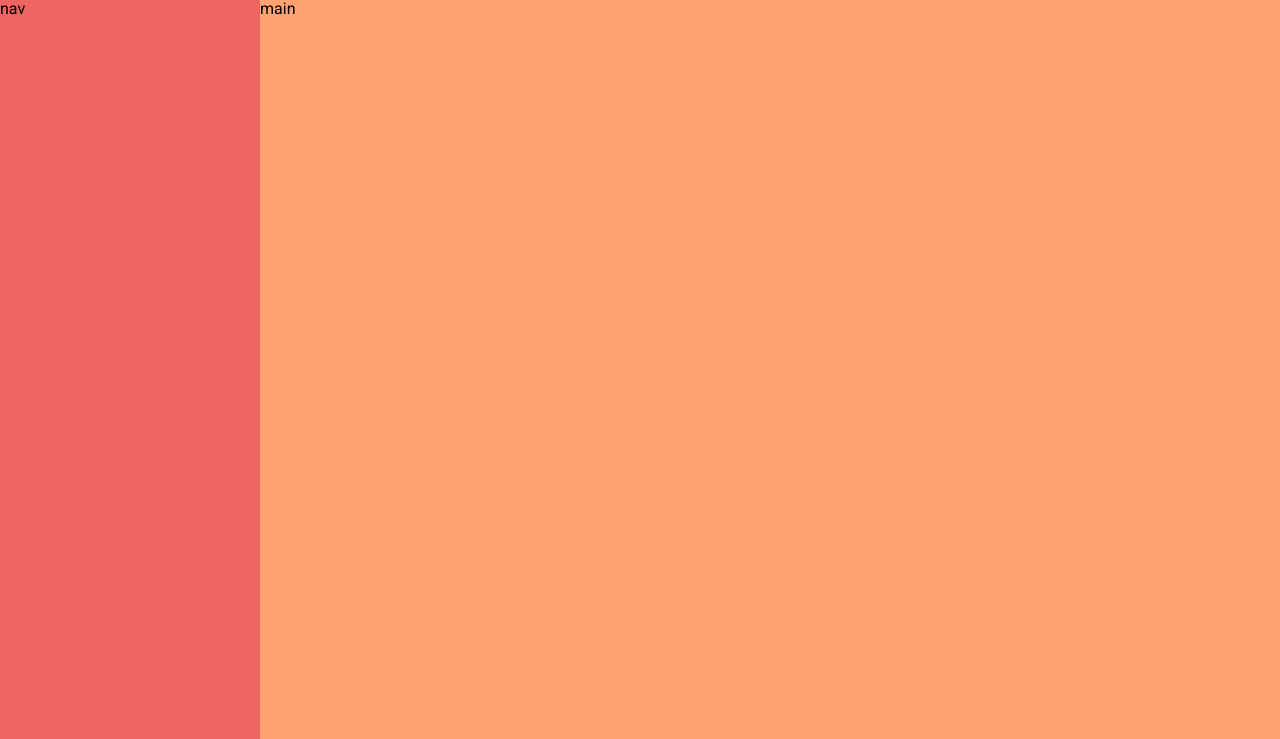
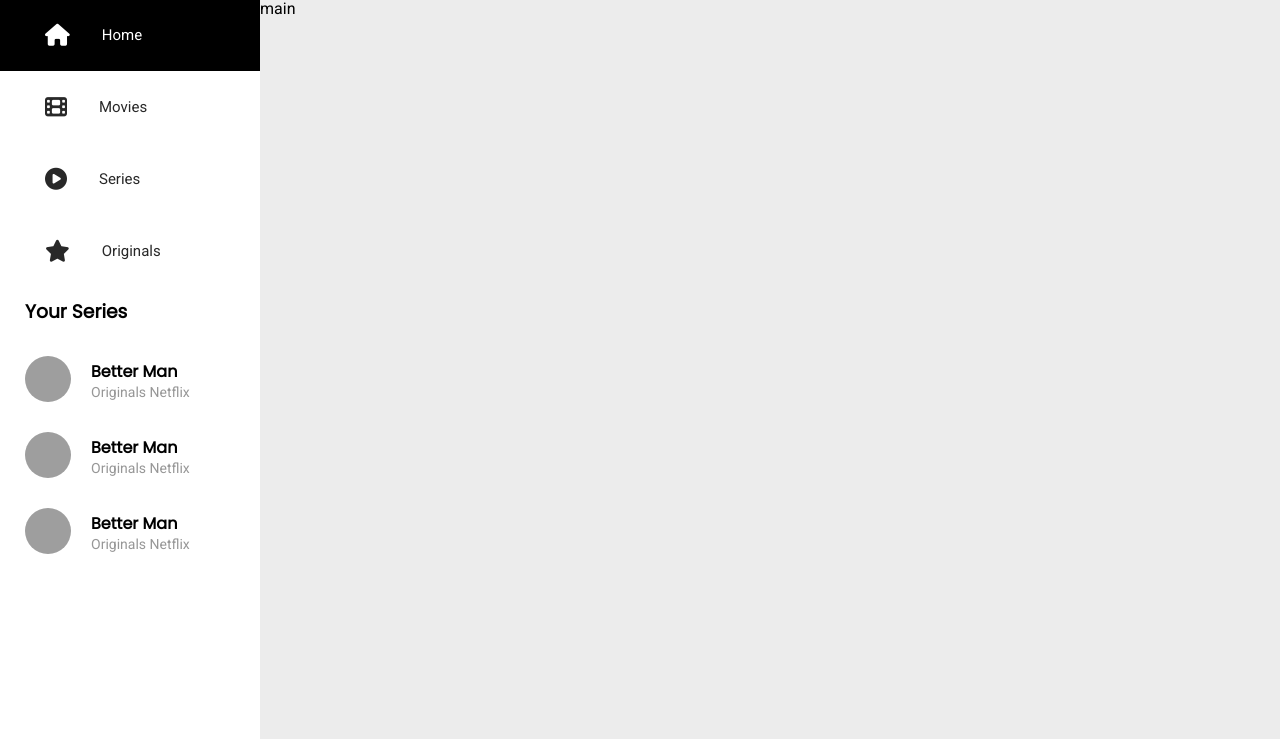
Before and after one commit to DanielPipaAguirre/NetflixVanillaJavaScript, a plain HTML site: page index.html in a window 1280 px wide. Shown: the part 61-800 px from the top of the page. Drawn offline with Linux system fonts and the light colour scheme; grey boxes are pictures that could not be loaded.

Commit message:
Nav Component

```diff
--- a/css/style.css
+++ b/css/style.css
@@ -92,6 +92,8 @@ ul {
 .header__profile a {
     color: #ffffffde;
     font-weight: 200;
+    font-family: 'Poppins';
+    font-size: 14px;
 }
 
 .header__profile a:hover {
@@ -117,12 +119,84 @@ ul {
 
 .nav {
     grid-area: nav;
-    background: #ed6663;
+    background: #fff;
+    overflow: hidden;
+}
+
+.nav__items {
+    padding: 25px 45px;
+    min-width: 800px;
+    color: #282828;
+    display: flex;
+    font-size: 15px;
+    align-items: center;
+}
+
+.nav__items:hover {
+    background: #000;
+    color: #fff;
+}
+
+.nav__items.active {
+    background: #000;
+    color: #fff;
+}
+
+.nav__items .fas {
+    margin-right: 32px;
+    text-align: center;
+    font-size: 22px;
+}
+
+.nav__favorite {
+    padding: 10px 10px 0px 25px;
+}
+
+.nav__favorite h3 {
+    margin-bottom: 15px;
+}
+
+.nav__favorite--scroll {
+    overflow: auto;
+    height: 220px;
+    scrollbar-color: #7f7f7f white; /* thumb and track color */
+    scrollbar-width: thin;
+}
+
+.nav__favorite a {
+    display: flex;
+    align-items: center;
+    padding: 15px 0;
+    margin-right: 10px;
+}
+
+.nav__favorite figure {
+    width: 46px;
+    height: 46px;
+    overflow: hidden;
+    border-radius: 100px;
+    margin-right: 20px;
+}
+
+.nav__favorite img {
+    width: 100%;
+    height: 100%;
+    object-fit: cover;
+}
+
+.nav__favorite a div {
+    font-size: 14px;
+    color: rgb(151, 151, 151);
+}
+
+.nav__favorite h4 {
+    font-size: 16px;
+    color: #000;
 }
 
 /* <-------- MAIN --------> */
 
 .main {
     grid-area: main;
-    background: #ffa372;
+    background: rgb(236, 236, 236);
 }
--- a/index.html
+++ b/index.html
@@ -23,13 +23,103 @@
             </div>
             <div class="header__profile">
                 <figure>
-                    <img src="img/avatar.jpg" alt="avatar" width="20">
+                    <img src="img/avatar(1).jpg" alt="avatar" width="20">
                 </figure>
                 <a href="">Daniel Pipa</a>
             </div>
         </header>
         <nav class="nav">
-            nav
+            <a class="nav__items active" href="">
+                <i class="fas fa-home"></i>
+                Home
+            </a>
+            <a class="nav__items" href="">
+                <i class="fas fa-film"></i>
+                Movies
+            </a>
+            <a class="nav__items" href="">
+                <i class="fas fa-play-circle"></i>
+                Series
+            </a>
+            <a class="nav__items" href="">
+                <i class="fas fa-star"></i>
+                Originals
+            </a>
+            <div class="nav__favorite">
+                <h3>Your Series</h3>
+                <div class="nav__favorite--scroll">
+                    <a href="">
+                        <figure>
+                            <img src="https://image.freepik.com/foto-gratis/pirata-informatico-encapuchado-que-roba-informacion-computadora-portatil_155003-1918.jpg"
+                                alt="">
+                        </figure>
+                        <div>
+                            <h4>Better Man</h4>
+                            <p>Originals Netflix</p>
+                        </div>
+                    </a>
+                    <a href="">
+                        <figure>
+                            <img src="https://image.freepik.com/foto-gratis/pirata-informatico-encapuchado-que-roba-informacion-computadora-portatil_155003-1918.jpg"
+                                alt="">
+                        </figure>
+                        <div>
+                            <h4>Better Man</h4>
+                            <p>Originals Netflix</p>
+                        </div>
+                    </a>
+                    <a href="">
+                        <figure>
+                            <img src="https://image.freepik.com/foto-gratis/pirata-informatico-encapuchado-que-roba-informacion-computadora-portatil_155003-1918.jpg"
+                                alt="">
+                        </figure>
+                        <div>
+                            <h4>Better Man</h4>
+                            <p>Originals Netflix</p>
+                        </div>
+                    </a>
+                    <a href="">
+                        <figure>
+                            <img src="https://image.freepik.com/foto-gratis/pirata-informatico-encapuchado-que-roba-informacion-computadora-portatil_155003-1918.jpg"
+                                alt="">
+                        </figure>
+                        <div>
+                            <h4>Better Man</h4>
+                            <p>Originals Netflix</p>
+                        </div>
+                    </a>
+                    <a href="">
+                        <figure>
+                            <img src="https://image.freepik.com/foto-gratis/pirata-informatico-encapuchado-que-roba-informacion-computadora-portatil_155003-1918.jpg"
+                                alt="">
+                        </figure>
+                        <div>
+                            <h4>Better Man</h4>
+                            <p>Originals Netflix</p>
+                        </div>
+                    </a>
+                    <a href="">
+                        <figure>
+                            <img src="https://image.freepik.com/foto-gratis/pirata-informatico-encapuchado-que-roba-informacion-computadora-portatil_155003-1918.jpg"
+                                alt="">
+                        </figure>
+                        <div>
+                            <h4>Better Man</h4>
+                            <p>Originals Netflix</p>
+                        </div>
+                    </a>
+                    <a href="">
+                        <figure>
+                            <img src="https://image.freepik.com/foto-gratis/pirata-informatico-encapuchado-que-roba-informacion-computadora-portatil_155003-1918.jpg"
+                                alt="">
+                        </figure>
+                        <div>
+                            <h4>Better Man</h4>
+                            <p>Originals Netflix</p>
+                        </div>
+                    </a>
+                </div>
+            </div>
         </nav>
         <div class="main">
             main
```
Also changed, not shown: img/avatar(1).jpg (added).
